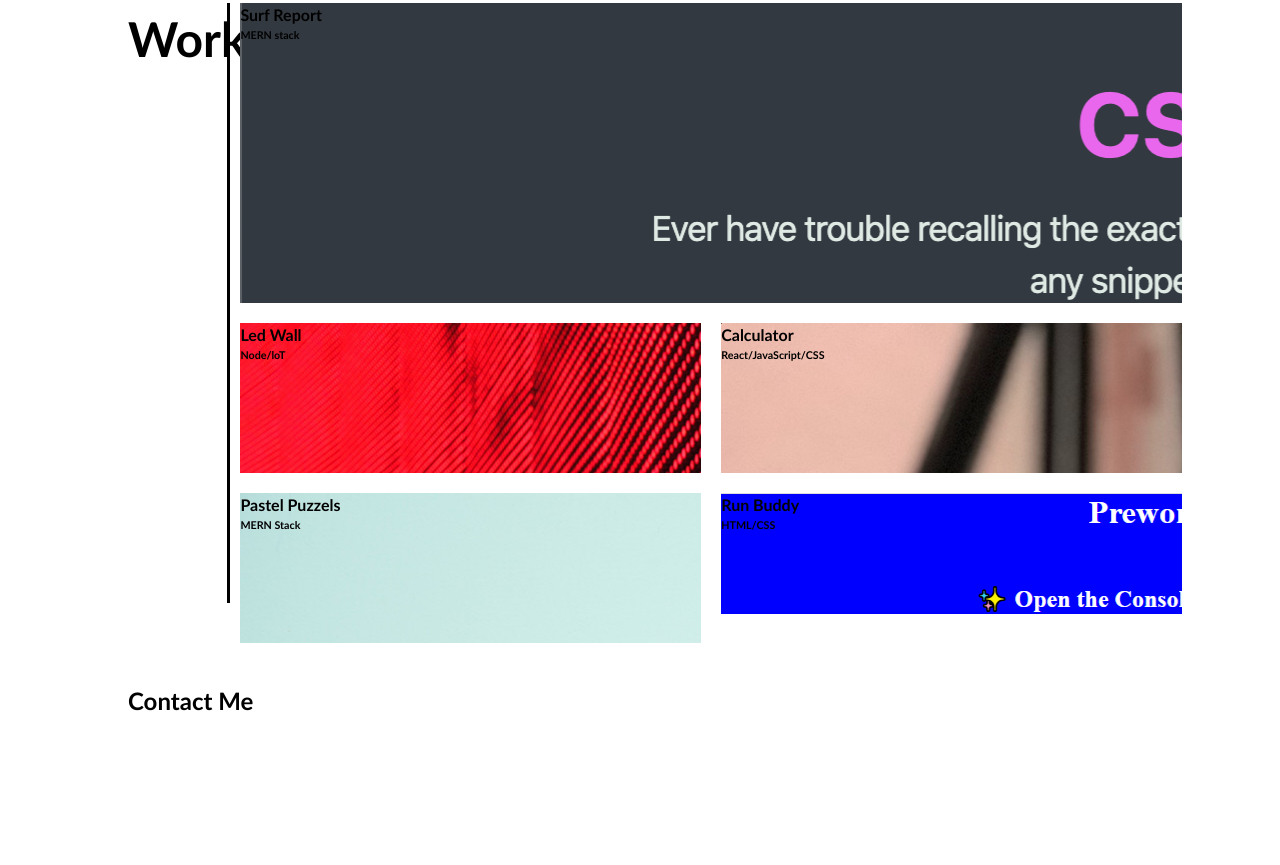
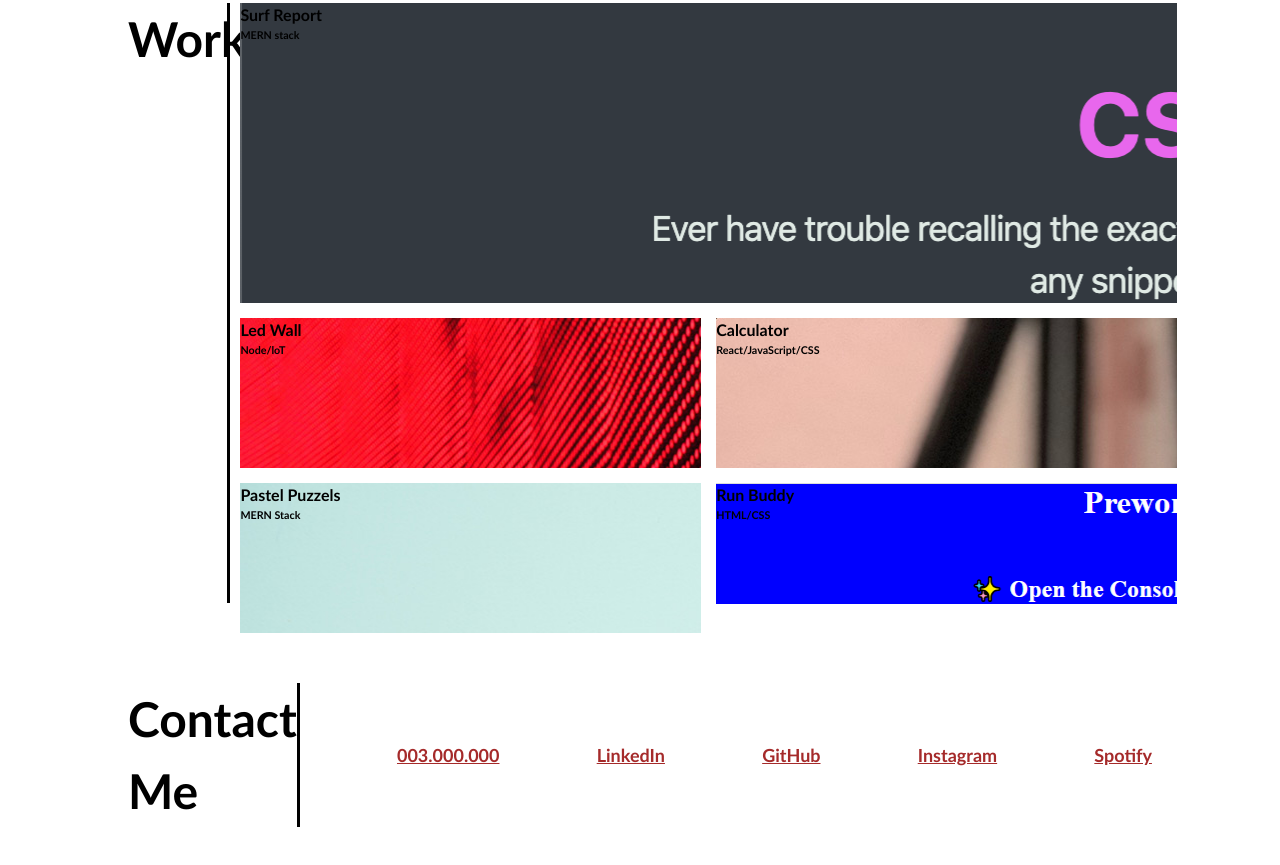
Before and after one commit to rav2901/the-first-portofolio-one, a plain HTML site: page portofolio.htm in a window 1280 px wide. Shown: the part 719-1584 px from the top of the page. Before the commit the page ends 1518 px from the top, so only its background shows below. Drawn offline with Linux system fonts and the light colour scheme.

```diff
--- a/portofolio.css
+++ b/portofolio.css
@@ -71,7 +71,7 @@
 .grid-work{
   display:grid;
   height: 600px;
-  gap:20px;
+  gap:15px;
   grid-template-columns: 50% 50%;
   grid-template-rows:50% 25% 25%;
   grid-template-areas:
@@ -104,9 +104,13 @@
   display:flex;
   justify-content:stretch;
  align-items: center;
+}
+/*contact me section style*/
+#contact{
+  display:flex;
+  justify-content: space-between;
+}
 
-
-}
 
   h1,
   h2,
--- a/portofolio.htm
+++ b/portofolio.htm
@@ -76,7 +76,12 @@
 
     <!-- contact -->
     <section class="page-section contact" id="contact">
-      <h2>Contact Me</h2>
+      <h3>Contact<br>Me</h3>
+      <h5><a href="#">003.000.000 </a></h5>
+      <h5><a href="">LinkedIn</a></h5>
+      <h5><a href="https://github.com/rav2901" target="_blank">GitHub</a></h5>
+      <h5><a href="https://instagram.com/raluca.vvv?igshid=OGQ5ZDc2ODk2ZA%3D%3D&utm_source=qr" target="_blank">Instagram</a></h5>
+      <h5><a href="https://open.spotify.com/user/venr1xb9dx9bhssa12m47qmlv?si=dFTbf_6zSCCeseN0hENIkg" target="_blank">Spotify</a></h5>
     </section>
   </main>
 </body>
```
